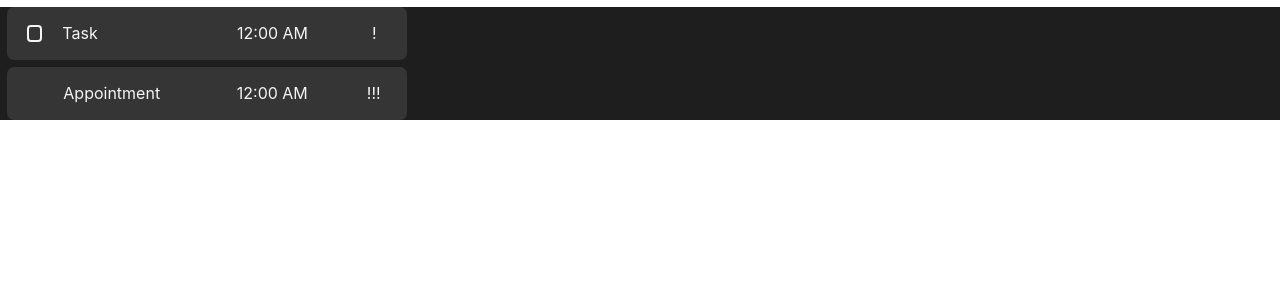
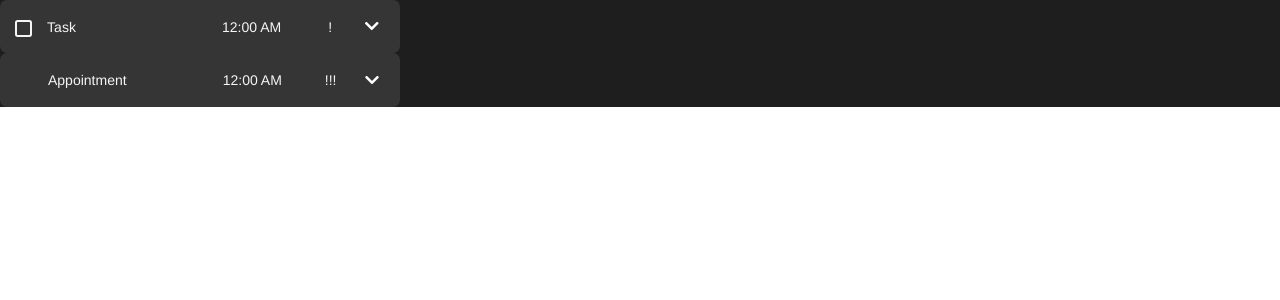
Before and after one commit to cainspencerm/TaskListAngular, an Angular app: page / in a window 1280 px wide. Shown: the top 300 px of the page. Built offline with nearby package versions, Linux system fonts and the light colour scheme.

Commit message:
Added accordion behavior to drop down button.

```diff
--- a/src/app/item.ts
+++ b/src/app/item.ts
@@ -1,4 +1,5 @@
 export class Item {
+    id: number;
     name: string;
     description: string;
     priority: number;
@@ -7,6 +8,7 @@ export class Item {
     isTask: boolean;
 
     constructor() {
+        this.id = 0;
         this.name = '';
         this.description = '';
         this.priority = 0;
--- a/src/app/item/item.component.css
+++ b/src/app/item/item.component.css
@@ -2,30 +2,38 @@
     background-color: rgb(30, 30, 30);
 }
 
-.tile {
-    margin:5pt;
-    height:40pt;
-    width:300pt;
-    display:flex;
-    justify-content:center;
+.tile-header {
+    height: 40pt;
+    width: 300pt;
+    display: flex;
+    justify-content: space-evenly;
     align-items: center;
     color:white;
     background-color: rgba(255, 255, 255, 10%);
     border-radius:7px;
+    border: none;
+    display: flex;
+    flex-direction: row;
 }
 
-.tile:hover {
+.tile-header:hover {
     background-color: rgba(255, 255, 255, 15%);
     filter: drop-shadow(1px 1px 1px rgba(255, 255, 255, 15%));
 }
 
+.tile-body {
+    width: 300pt;
+    height: 200pt;
+    background-color: white;
+    display: none;
+}
+
 .complete {
-    margin: 15pt;
     appearance: none;
     -webkit-appearance: none;
     width: 13pt;
     height: 13pt;
-    border-radius: 3pt;
+    border-radius: 2pt;
     background-color: transparent;
     cursor: pointer;
 	border: 2px solid whitesmoke;
@@ -55,21 +63,21 @@
 }
 
 .name {
-    width: 50%;
+    width: 40%;
     text-align: left;
     background-color: transparent;
     color: whitesmoke;
+    justify-content: center;
 }
 
 .date {
-    width: 30%;
+    width: 20%;
     text-align: left;
     background-color: transparent;
     color: whitesmoke;
 }
 
 .priority {
-    margin: 15pt;
     width: 20pt;
     height: 20pt;
     float: right;
@@ -83,3 +91,56 @@
 .priority:hover {
     background-color: rgba(255, 255, 255, 15%);
 }
+
+.drop__button {
+    appearance: none;
+    -webkit-appearance: none;
+    width: 20pt;
+    height: 20pt;
+    background-color: transparent;
+    border-radius: 2pt;
+    border: none;
+    cursor: pointer;
+    display: flex;
+    align-items: center;
+    justify-content: center;
+}
+
+.drop__button:after {
+    content: "\f078";
+    font-family: 'Font Awesome 5 Free';
+    font-weight: 600;
+    font-size: 12pt;
+    transition: -webkit-transform .4s;
+}
+
+.drop__button:hover {
+    background-color: rgba(255, 255, 255, 15%);
+}
+
+.drop__button--active {
+    background: #555555;
+}
+
+.drop__button--active::after {
+    /* content: '\f077'; */
+    transition: -webkit-transform .4s;
+    transform: rotate(180deg);
+}
+
+.drop__content {
+    overflow: hidden;
+    max-height: 0;
+    transition: max-height .4s;
+}
+
+.expander {
+    width: 300pt;
+    height: 200pt;
+    background-color: white;
+    display: none;
+}
+
+.drop:hover .tile-body {
+    display: block;
+}
--- a/src/app/item/item.component.html
+++ b/src/app/item/item.component.html
@@ -3,17 +3,63 @@
 <head>
     <link rel="stylesheet" href="item.component.css">
     <link rel="stylesheet" href="https://cdnjs.cloudflare.com/ajax/libs/font-awesome/5.15.3/css/all.min.css">
+    <meta name="viewport" content="width=device-width, initial-scale=1">
+    <link rel="stylesheet" href="https://maxcdn.bootstrapcdn.com/bootstrap/3.4.1/css/bootstrap.min.css">
+    <script src="https://ajax.googleapis.com/ajax/libs/jquery/3.5.1/jquery.min.js"></script>
+    <script src="https://maxcdn.bootstrapcdn.com/bootstrap/3.4.1/js/bootstrap.min.js"></script>
+    <style>
+        .accordion__button {
+            display: block;
+            width: 100%;
+            padding: 15px;
+            border: none;
+            outline: none;
+            cursor: pointer;
+            background: #333333;
+            color: #ffffff;
+            text-align: left;
+            transition: background 0.2s;
+        }
+
+        .accordion__button::after {
+            content: '\25be';
+            float: right;
+            transform: scale(1.5);
+        }
+
+        .accordion__button--active {
+            background: #555555;
+        }
+
+        .accordion__button--active::after {
+            content: '\25b4';
+        }
+
+        .accordion__content {
+            overflow: hidden;
+            max-height: 0;
+            transition: max-height 0.2s;
+
+            padding: 0 15px;
+            font-family: sans-serif;
+            background: #eeeeee;
+        }
+    </style>
 </head>
 
 <body>
-    <div>
-        <div class="tile" *ngFor="let item of items">
+    <div *ngFor="let item of items">
+        <div class="tile-header">
             <input class="complete" *ngIf="item.isTask" type="checkbox">
-            <div *ngIf="item.isAppointment" style="width:49pt"></div>
+            <div *ngIf="item.isAppointment" style="width: 14pt;"></div>
             <div class="name">{{item.name}}</div>
             <div class="date">{{item.date | date:'shortTime'}}</div>
-            <!-- <div class="priority">{{item.priority | priority}}</div> -->
-            <button class="priority">{{item.priority | priority}}</button>
+            <button class="priority" (click)="onPriorityClick(item.id)">{{item.priority | priority}}</button>
+            <button id="{{item.id}}_button" class="drop__button"
+                (click)="toggleExpand(item.id + '_button', item.id + '_content')"></button>
+        </div>
+        <div id="{{item.id}}_content" class="drop__content">
+            <label>HELLO</label>
         </div>
     </div>
 </body>
--- a/src/app/item/item.component.ts
+++ b/src/app/item/item.component.ts
@@ -1,4 +1,4 @@
-import { Component, OnInit, ɵisDefaultChangeDetectionStrategy } from '@angular/core';
+import { Component, OnInit } from '@angular/core';
 import { Item, Task, Appointment } from '../item';
 
 @Component({
@@ -8,6 +8,7 @@ import { Item, Task, Appointment } from '../item';
 })
 export class ItemComponent implements OnInit {
   items: Item[] = [{
+    id: 1,
     name: 'Task',
     description: 'Description of task.',
     priority: 1,
@@ -18,6 +19,7 @@ export class ItemComponent implements OnInit {
     isTask: true
   } as Task,
   {
+    id: 2,
     name: 'Appointment',
     description: 'Description of appointment.',
     priority: 3,
@@ -34,4 +36,41 @@ export class ItemComponent implements OnInit {
 
   ngOnInit(): void {
   }
+
+  onPriorityClick(id: number) {
+    this.items.forEach(element => {
+      if (element.id == id) {
+        element.priority += 1;
+
+        if (element.priority > 3) {
+          element.priority = 0;
+        }
+      }
+    });
+  }
+
+  toggleExpand(buttonId: string, contentId: string) {
+    var button = document.getElementById(buttonId);
+    var content = document.getElementById(contentId);
+    if (button == null || content == null) return;
+
+    if (button.classList.contains('drop__button--active')) {
+      content.style.maxHeight = '0';
+    } else {
+      // Deactivate any active buttons and content.
+      document.querySelectorAll('.drop__button--active').forEach(element => {
+        var id = element.id.split('_')[0] + '_content';
+        var element_content = document.getElementById(id);
+
+        if (element_content == null) return;
+
+        element_content.style.maxHeight = '0';
+        element.classList.toggle('drop__button--active');
+      });
+
+      content.style.maxHeight = content.scrollHeight + 'px';
+    }
+
+    button.classList.toggle('drop__button--active');
+  }
 }
```
